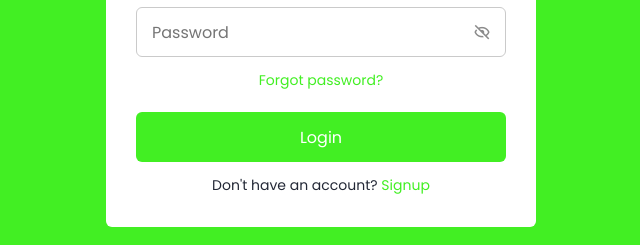
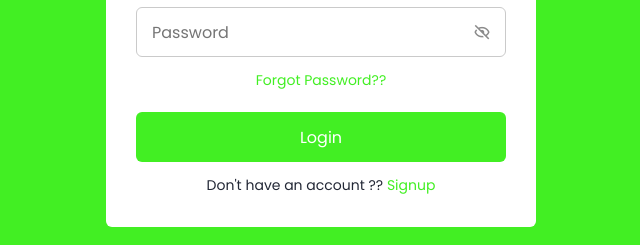
Before and after one commit to 89chandu/GroupChat, a website: page public/html/login.html in a window 1280 px wide. Shown: the part 369-614 px from the top of the page, 319-959 px from the left. Drawn offline with nearby package versions, Linux system fonts and the light colour scheme.

Commit message:
Creating Login Screen Frontend

```diff
--- a/public/html/login.html
+++ b/public/html/login.html
@@ -9,7 +9,7 @@
         <!-- CSS -->
         <link rel="stylesheet" href="../css/Style.css">
 
-        <!-- Boxicons CSS -->
+        <!-- Boxicons CSS Css -->
         <link href='https://unpkg.com/boxicons@2.1.2/css/boxicons.min.css' rel='stylesheet'>
 
     </head>
@@ -29,7 +29,7 @@
                         </div>
 
                         <div class="form-link">
-                            <a href="./forgetpwd.html" class="forgot-pass">Forgot password?</a>
+                            <a href="./forgetpwd.html" class="forgot-pass">Forgot Password??</a>
                         </div>
 
                         <div class="field button-field">
@@ -38,7 +38,7 @@
                     </form>
 
                     <div class="form-link">
-                        <span>Don't have an account? <a href="./signup.html" class="link signup-link">Signup</a></span>
+                        <span>Don't have an account ?? <a href="./signup.html" class="link signup-link">Signup</a></span>
                     </div>
                 </div>
 
```
